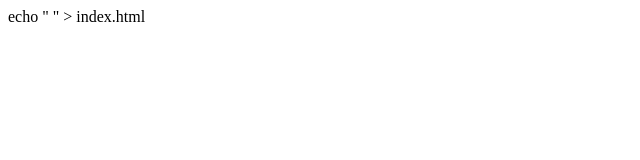
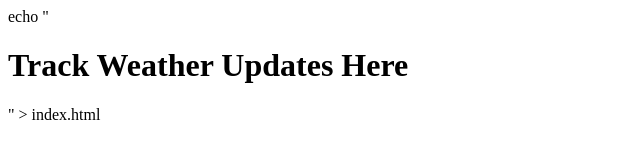
Before and after one commit to hah23002/Weather-Tracker, a plain HTML site: page index.html in a window 1280 px wide. Shown: the whole page, without its empty margins (0-640 px from the left). Drawn offline with Linux system fonts and the light colour scheme.

Commit message:
Added different heading to index.html in api-integration branch

```diff
--- a/index.html
+++ b/index.html
@@ -2,6 +2,7 @@ echo "<!DOCTYPE html>
 <html>
 <head>
     <title>Weather Tracker App</title>
+    <h1>Track Weather Updates Here</h1>
 </head>
 <body>
 </body>
```
